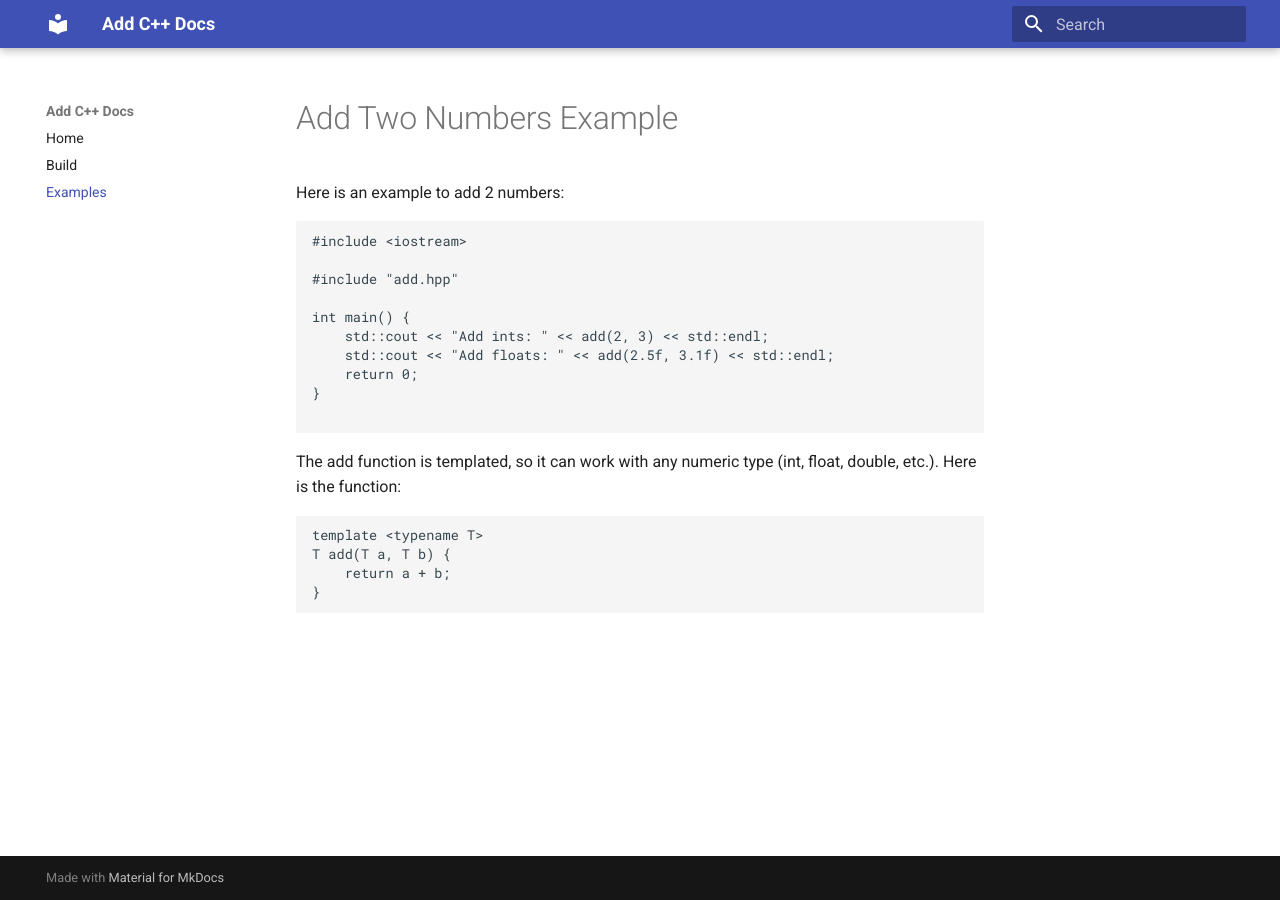
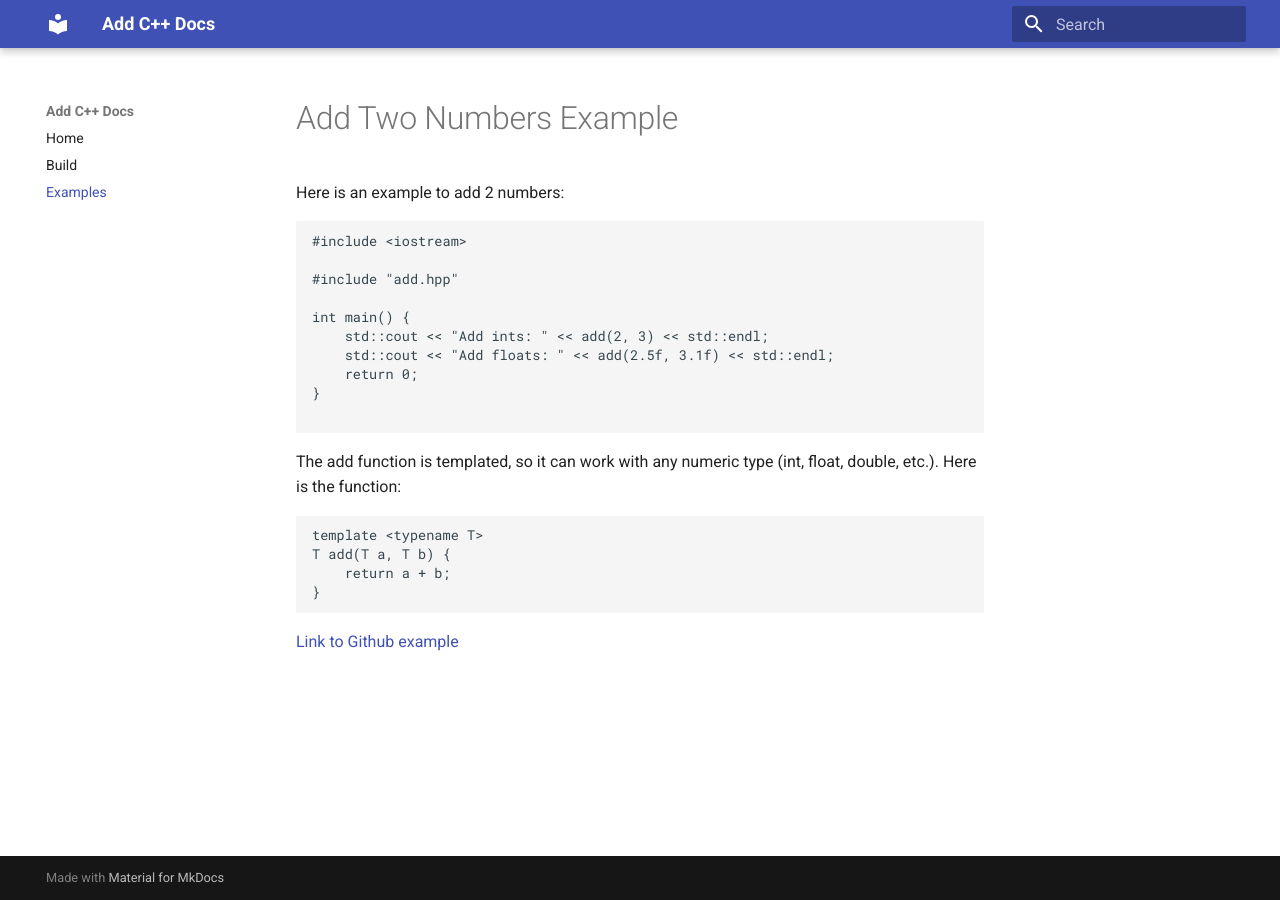
Before and after one commit to sabyanodar/add-cpp-docs-mkdocs, an MkDocs documentation site: the page built from docs/examples.md, in a window 1280 px wide. Built offline with MkDocs 1.6.1 and Material for MkDocs 9.7.7, drawn with Linux system fonts in a browser that asks for light colours.

Commit message:
Add the link to example

````diff
--- a/docs/examples.md
+++ b/docs/examples.md
@@ -23,3 +23,5 @@ T add(T a, T b) {
     return a + b;
 }
 ```
+
+[Link to Github example](https://github.com/sabyanodar/add_cpp)
````
